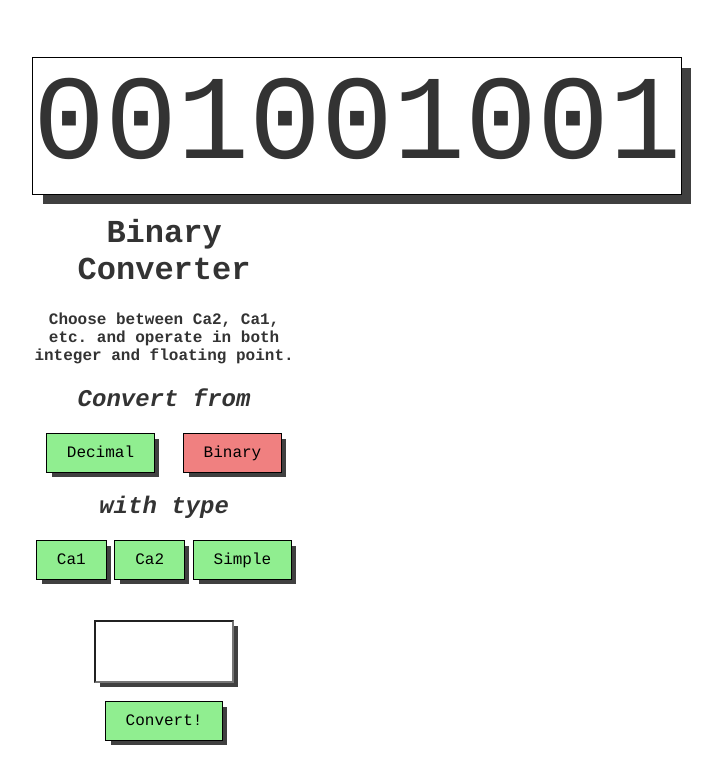
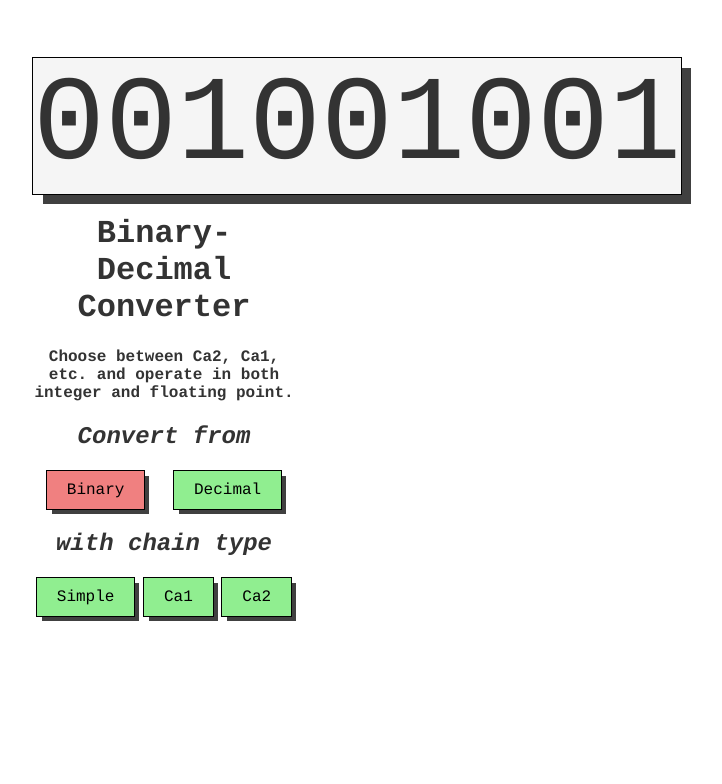
Before and after one commit to julianalmandos/binary-converter, a Vue app: page / in a window 1280 px wide. Both pictures are taken after a click on the button "Binary". Shown: the top 784 px of the page, without its empty margins (476-1198 px from the left). Built offline with nearby package versions, Linux system fonts and the light colour scheme.

Commit message:
Basic structure/design and first operations

```diff
--- a/public/index.html
+++ b/public/index.html
@@ -5,7 +5,7 @@
     <meta http-equiv="X-UA-Compatible" content="IE=edge">
     <meta name="viewport" content="width=device-width,initial-scale=1.0">
     <link rel="icon" href="<%= BASE_URL %>favicon.ico">
-    <title>binary-converter</title>
+    <title>Binary Converter</title>
   </head>
   <body>
     <noscript>
--- a/src/components/Introduction.vue
+++ b/src/components/Introduction.vue
@@ -1,7 +1,7 @@
 <template>
   <div class="hello">
     <span id="logo">001001001</span>
-    <h1>Binary Converter</h1>
+    <h1>Binary-Decimal Converter</h1>
     <h4>Choose between Ca2, Ca1, etc. and operate in both integer and floating point.</h4>
   </div>
 </template>
@@ -18,6 +18,7 @@ export default {
 <style>
   #logo {
     font-size:120px;
+    background-color: whitesmoke;
     border: 1px solid black;
     -webkit-box-shadow: 10px 10px 0px -1px rgba(0,0,0,0.75);
     -moz-box-shadow: 10px 10px 0px -1px rgba(0,0,0,0.75);
--- a/src/components/Menu.vue
+++ b/src/components/Menu.vue
@@ -2,66 +2,108 @@
   <div class="menu">
     <h2 class="classySubtitle">Convert from</h2>
     <div class="buttons">
-      <button :class="[selectedDecimalButton ? 'classySelectedButton' : 'classyButton']" @click="showDecimalMenu()">Decimal</button>
-      <button :class="[selectedBinaryButton ? 'classySelectedButton' : 'classyButton']" class="classyButton" @click="showBinaryMenu()">Binary</button>
+      <button :class="[convertion.selected ? 'classySelectedButton' : 'classyButton']" v-for="convertion in fromConvertions" :key="convertion.name" @click="selectFromConvertion(convertion)">{{convertion.name}}</button>
     </div>
-    <div v-if="decimalMenu">
-      <h2 class="classySubtitle">to</h2>
+    <div v-if="toConvertions.length!=0">
+      <h2 class="classySubtitle">{{fromSelected.isFromDecimal() ? 'to' : 'with chain type'}}</h2>
       <div class="buttons">
-        <button class="classyButton" @click="showInput()">Ca1</button>
-        <button class="classyButton" @click="showInput()">Ca2</button>
-        <button class="classyButton" @click="showInput()">Simple</button>
+        <button :class="[convertion.selected ? 'classySelectedButton' : 'classyButton']" v-for="convertion in toConvertions" :key="convertion.name" @click="selectToConvertion(convertion)">{{convertion.name}}</button>
       </div>
     </div>
-    <div v-if="binaryMenu">
-      <h2 class="classySubtitle">with type</h2>
-      <div class="buttons">
-        <button class="classyButton" @click="showInput()">Ca1</button>
-        <button class="classyButton" @click="showInput()">Ca2</button>
-        <button class="classyButton" @click="showInput()">Simple</button>
+    <div v-if="toSelected!=null">
+      <form class="classyForm" @submit.stop.prevent="makeConvertion">
+        <input class="classyInput" type="text" v-model="chain"/>
+        <div class="buttons">
+          <button class="classyButton" type="submit">Generate!</button>
+          <button class="classyButton" type="button" @click.stop.prevent="resetForm">Reset</button>
+        </div>
+      </form>
+    </div>
+    <div class="classyProgressBarContainer" v-show="loading">
+      <div class="classyProgressBarBox">
+        <div class="classyProgressBar" ref="progressBar"></div>
       </div>
     </div>
-    <div class="classyInputBox" v-if="showInput">
-      <input class="classyInput" type="text"/><br><br>
-      <button class="classyButton" @click="convert()">Convert!</button>
+    <div v-if="result!=null">
+      <h1 class="classySubtitle classyResult">Result: {{result}}</h1>
+    </div>
+    <div v-if="showChainError">
+      <h1 class="classySubtitle classyError">Error: invalid chain</h1>
     </div>
   </div>
 </template>
 
 <script>
+  import {BinaryConverter} from '../utils/BinaryConverter.js'
+  import completeBar from '../utils/retro-progress-bar.js'
+
   export default {
     name: 'Menu',
     data() {
       return {
-        decimalMenu: false,
-        binaryMenu: false,
-        selectedDecimalButton: false,
-        selectedBinaryButton: false,
-        showInput: true,
+        fromConvertions: [],
+        toConvertions: [],
+        fromSelected: null,
+        toSelected: null,
+        chain: '',
+        result: null,
+        showChainError: false,
+        loading: false,
       }
     },
+    mounted() {
+      this.loadFromConvertions();
+    },
     methods: {
-      showDecimalMenu() {
-        this.hideBinaryMenu();
-        this.decimalMenu=true;
-        this.selectedDecimalButton=true;
+      //Load initial convertions
+      loadFromConvertions(){
+        this.fromConvertions=new BinaryConverter().loadConvertions();
       },
-      showBinaryMenu() {
-        this.hideDecimalMenu();
-        this.binaryMenu=true;
-        this.selectedBinaryButton=true;
+      //Load secondary convertions when selecting an option
+      selectFromConvertion(convertion){
+        this.fromConvertions.forEach(convertion => {
+          convertion.selected=false;
+        })
+        //Would be good to select or not in the same function
+        convertion.selected=true;
+        this.fromSelected=convertion;
+        this.toConvertions=convertion.loadConvertions();
       },
-      hideDecimalMenu() {
-        this.decimalMenu=false;
-        this.selectedDecimalButton=false;
+      selectToConvertion(convertion){
+        this.toConvertions.forEach(convertion => {
+          convertion.selected=false;
+        })
+        convertion.selected=true;
+        this.toSelected=convertion;
       },
-      hideBinaryMenu() {
-        this.binaryMenu=false;
-        this.selectedBinaryButton=false;
+      resetForm(){
+        this.fromConvertions.forEach(convertion => {
+          convertion.selected=false;
+        })
+        this.toConvertions=[];
+        this.fromSelected= null;
+        this.toSelected= null;
+        this.chain= '';
+        this.result= null;
+        this.showChainError= false;
+        this.loading= false;
       },
-      showInput() {
-        this.showInput=true;
-      },
+      async makeConvertion(){
+        this.result=null;
+        this.showChainError=false;
+        //Validates the chain, then converts if valid
+        if(this.toSelected.validateChain(this.chain)){
+          this.loading=true;
+          await completeBar(this.$refs.progressBar)
+            .then(result => {
+              this.result=this.toSelected.convert(this.chain,16);
+              this.loading=false;
+            });
+        }else{
+          //Shows error if the chain is invalid
+          this.showChainError=true;
+        }
+      }
     }
   }
 </script>
@@ -111,12 +153,57 @@
     width:50%;
     font-size: 50px;
     text-align:center;
+    background-color: whitesmoke;
+    -webkit-box-shadow: 5px 5px 0px -1px rgba(0,0,0,0.75);
+    -moz-box-shadow: 5px 5px 0px -1px rgba(0,0,0,0.75);
+    box-shadow: 5px 5px 0px -1px rgba(0,0,0,0.75);
+    margin: 40px 0px 40px 0px;
+  }
+
+  .classyForm {
+    display: flex;
+    flex-direction: column;
+    align-items: center;
+  }
+
+  .classyResult {
+    background-color: lightgreen;
+    border: 1px solid black;
     -webkit-box-shadow: 5px 5px 0px -1px rgba(0,0,0,0.75);
     -moz-box-shadow: 5px 5px 0px -1px rgba(0,0,0,0.75);
     box-shadow: 5px 5px 0px -1px rgba(0,0,0,0.75);
   }
 
-  .classyInputBox {
-    margin: 40px 0px 40px 0px;
+  .classyProgressBarContainer {
+    display: flex;
+    flex-direction: row;
+    justify-content: center;
+    align-items: center;
+    margin: 40px 0 0 0;
+  }
+
+  .classyProgressBarBox {
+    display: flex;
+    flex-direction: row;
+    border: 1px solid black;
+    text-align:center;
+    width:300px;
+    -webkit-box-shadow: 5px 5px 0px -1px rgba(0,0,0,0.75);
+    -moz-box-shadow: 5px 5px 0px -1px rgba(0,0,0,0.75);
+    box-shadow: 5px 5px 0px -1px rgba(0,0,0,0.75);
+  }
+
+  .classyProgressBar {
+    height:24px;
+    background-color: black;
+    width:25%;
+  }
+
+  .classyError {
+    background-color: lightcoral;
+    border: 1px solid black;
+    -webkit-box-shadow: 5px 5px 0px -1px rgba(0,0,0,0.75);
+    -moz-box-shadow: 5px 5px 0px -1px rgba(0,0,0,0.75);
+    box-shadow: 5px 5px 0px -1px rgba(0,0,0,0.75);
   }
 </style>
--- /dev/null
+++ b/src/utils/BinaryConverter.js
@@ -0,0 +1,174 @@
+export class BinaryConverter {
+    loadConvertions() {
+        var convertions=[];
+        convertions.push(new BinaryToDecimal());
+        convertions.push(new DecimalToBinary());
+        return convertions;
+    }
+}
+
+export class BinaryToDecimal {
+    name='Binary';
+    selected=false;
+
+    loadConvertions() {
+        var convertions=[];
+        convertions.push(new SimpleToDecimalConverter());
+        convertions.push(new Ca1ToDecimalConverter());
+        convertions.push(new Ca2ToDecimalConverter());
+        return convertions;
+    }
+
+    isFromDecimal() {
+        return false;
+    }
+}
+
+export class DecimalToBinary {
+    name='Decimal';
+    selected=false;
+
+    loadConvertions() {
+        var convertions=[];
+        convertions.push(new DecimalToSimpleConverter());
+        convertions.push(new DecimalToCa2Converter());
+        convertions.push(new DecimalToCa1Converter());
+        return convertions;
+    }
+
+    isFromDecimal() {
+        return true;
+    }
+}
+
+
+//FROM BINARY TO DECIMAL
+export class Ca2ToDecimalConverter {
+    name='Ca2';
+    selected=false;
+
+    convert(chain,base){
+        return '1';
+    }
+
+    validateChain(chain){
+        return parseInt(chain)!=NaN;
+    }
+}
+
+export class Ca1ToDecimalConverter {
+    name='Ca1';
+    selected=false;
+
+    convert(chain,base){
+        return '2';
+    }
+
+    validateChain(chain){
+        return parseInt(chain)!=NaN;
+    }
+}
+
+export class SimpleToDecimalConverter {
+    name='Simple';
+    selected=false;
+
+    convert(chain,base){
+        return '3';
+    }
+
+    validateChain(chain){
+        return parseInt(chain)!=NaN;
+    }
+}
+
+
+//FROM DECIMAL TO BINARY
+export class DecimalToCa2Converter {
+    name='Ca2';
+    selected=false;
+
+    convert(chain,base){
+        //Parse to Int since chain comes as a String
+        var number=parseInt(chain);
+        var newChain='';
+        base=base-1;
+        if((Math.pow(2,base)-1)>=number){
+            //Keep dividing by 2 until the number=0
+            while(number!=0){
+                newChain=(number % 2)+newChain;
+                number= Math.floor(number/2);
+            }
+            //Complete with 0's till 32 digits.
+            while(newChain.length!=16){
+                newChain='0'+newChain;
+            }
+        }else{
+            newChain='Couldn\'t convert the given chain to base '+(base+1);
+        }
+        return newChain;
+    }
+
+    validateChain(chain){
+        return chain!='' && !isNaN(parseInt(chain));
+    }
+}
+
+export class DecimalToCa1Converter {
+    name='Ca1';
+    selected=false;
+
+    convert(chain,base){
+        //Parse to Int since chain comes as a String
+        var number=parseInt(chain);
+        var newChain='';
+        base=base-1;
+        if((Math.pow(2,base)-1)>=number){
+            //Keep dividing by 2 until the number=0
+            while(number!=0){
+                newChain=(number % 2)+newChain;
+                number= Math.floor(number/2);
+            }
+            //Complete with 0's till 32 digits.
+            while(newChain.length!=16){
+                newChain='0'+newChain;
+            }
+        }else{
+            newChain='Couldn\'t convert the given chain to base '+(base+1);
+        }
+        return newChain;
+    }
+
+    validateChain(chain){
+        return chain!='' && !isNaN(parseInt(chain));
+    }
+}
+
+export class DecimalToSimpleConverter {
+    name='Simple';
+    selected=false;
+
+    convert(chain,base){
+        //Parse to Int since chain comes as a String
+        var number=parseInt(chain);
+        var newChain='';
+        //Keep dividing by 2 until the number=0
+        if((Math.pow(2,base)-1)>=number){
+            while(number!=0){
+                newChain=(number % 2)+newChain;
+                number= Math.floor(number/2);
+            }
+            //Complete with 0's till 32 digits.
+            while(newChain.length!=16){
+                newChain='0'+newChain;
+            }
+        }else{
+            newChain='Couldn\'t convert the given chain to base '+base;
+        }
+        return newChain;
+    }
+
+    validateChain(chain){
+        return chain!='' && !isNaN(parseInt(chain));
+    }
+}
--- /dev/null
+++ b/src/utils/retro-progress-bar.js
@@ -0,0 +1,15 @@
+export default function move(elem) {
+    return new Promise((resolve,reject) => {
+        var width = 1;
+        var id = setInterval(frame, 3);
+        function frame() {
+            if (width >= 100) {
+                clearInterval(id);
+                resolve('finished');
+            } else {
+                width++;
+                elem.style.width = width + '%';
+            }
+        }
+    });
+  }
```
